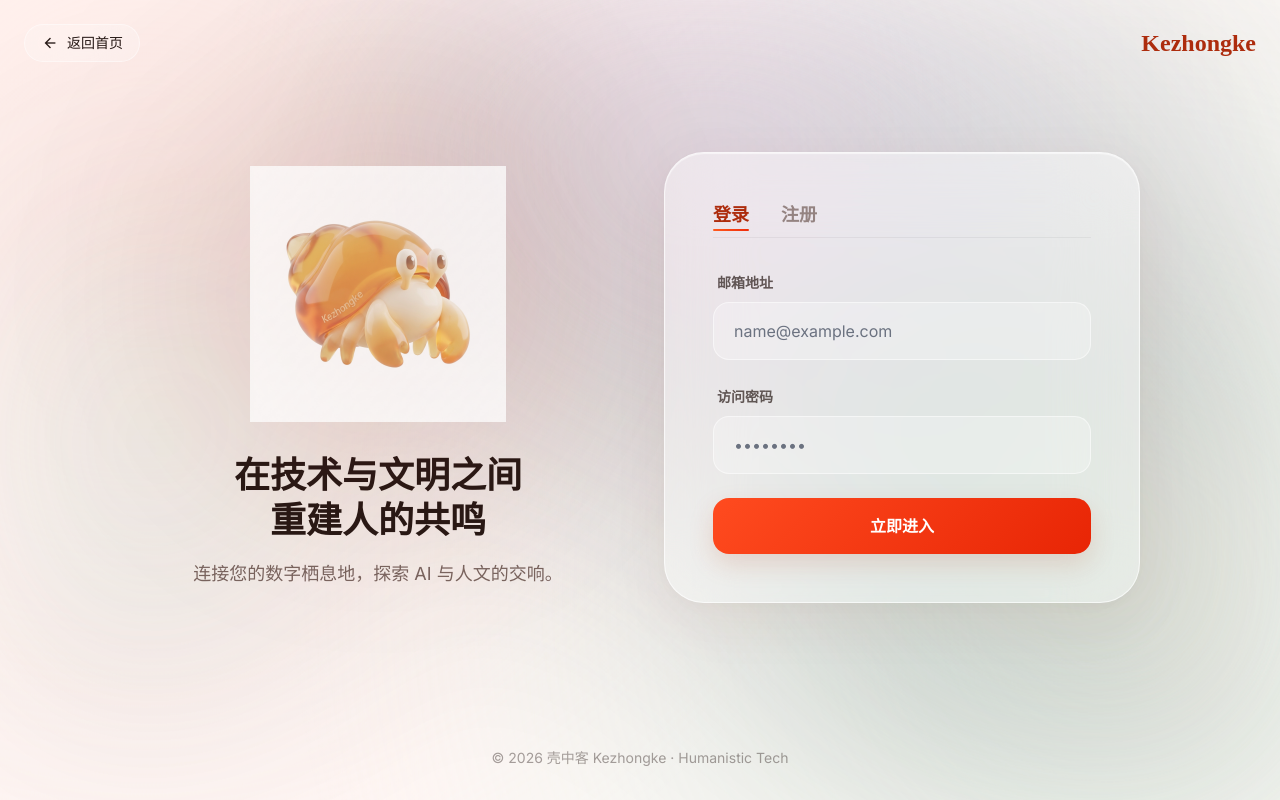
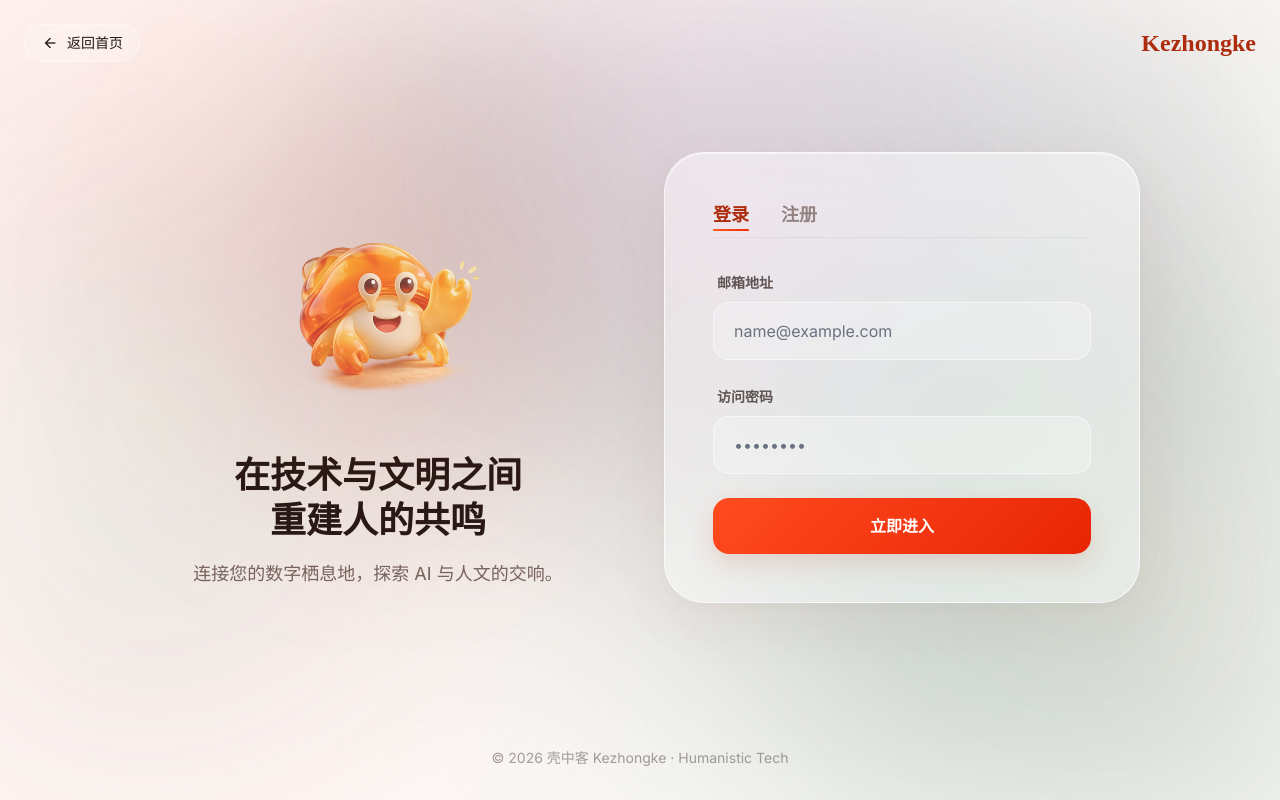
Before and after one commit to SuTang-vain/Kezhongke_web, a plain HTML site: page auth/index.html in a window 1280 px wide. Drawn offline with nearby package versions, Linux system fonts and the light colour scheme; a web font is replaced by a local one.

Commit message:
style(auth): update brand IP image for login/registration page

```diff
--- a/auth/index.html
+++ b/auth/index.html
@@ -138,7 +138,7 @@
             <div class="hidden lg:block space-y-8">
                 <div class="relative w-64 h-64 mx-auto">
                     <div class="absolute inset-0 bg-primary/10 blur-3xl rounded-full scale-150"></div>
-                    <img src="/kezhongke_logo/kezhongke_logo_3d.png" alt="Logo" class="relative z-10 w-full h-full object-contain animate-pulse" style="animation-duration: 4s">
+                    <img src="/kezhongke_logo/brand_ip.png" alt="Brand IP" class="relative z-10 w-full h-full object-contain animate-pulse" style="animation-duration: 4s">
                 </div>
                 <div class="space-y-4 text-center">
                     <h1 class="font-serif text-4xl font-bold leading-tight">在技术与文明之间<br/>重建人的共鸣</h1>
```
Also changed, not shown: kezhongke_logo/brand_ip.png (added).
